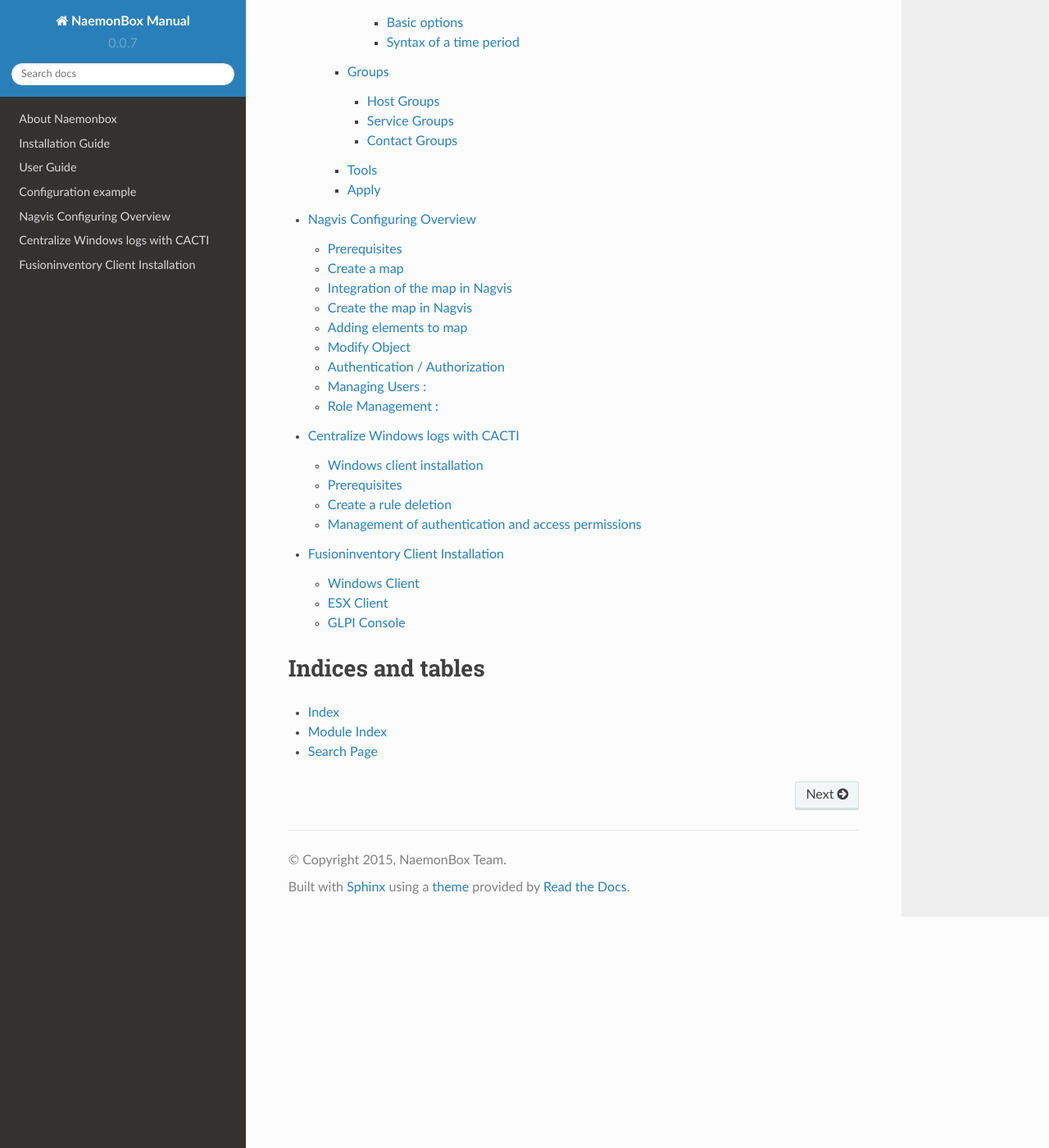
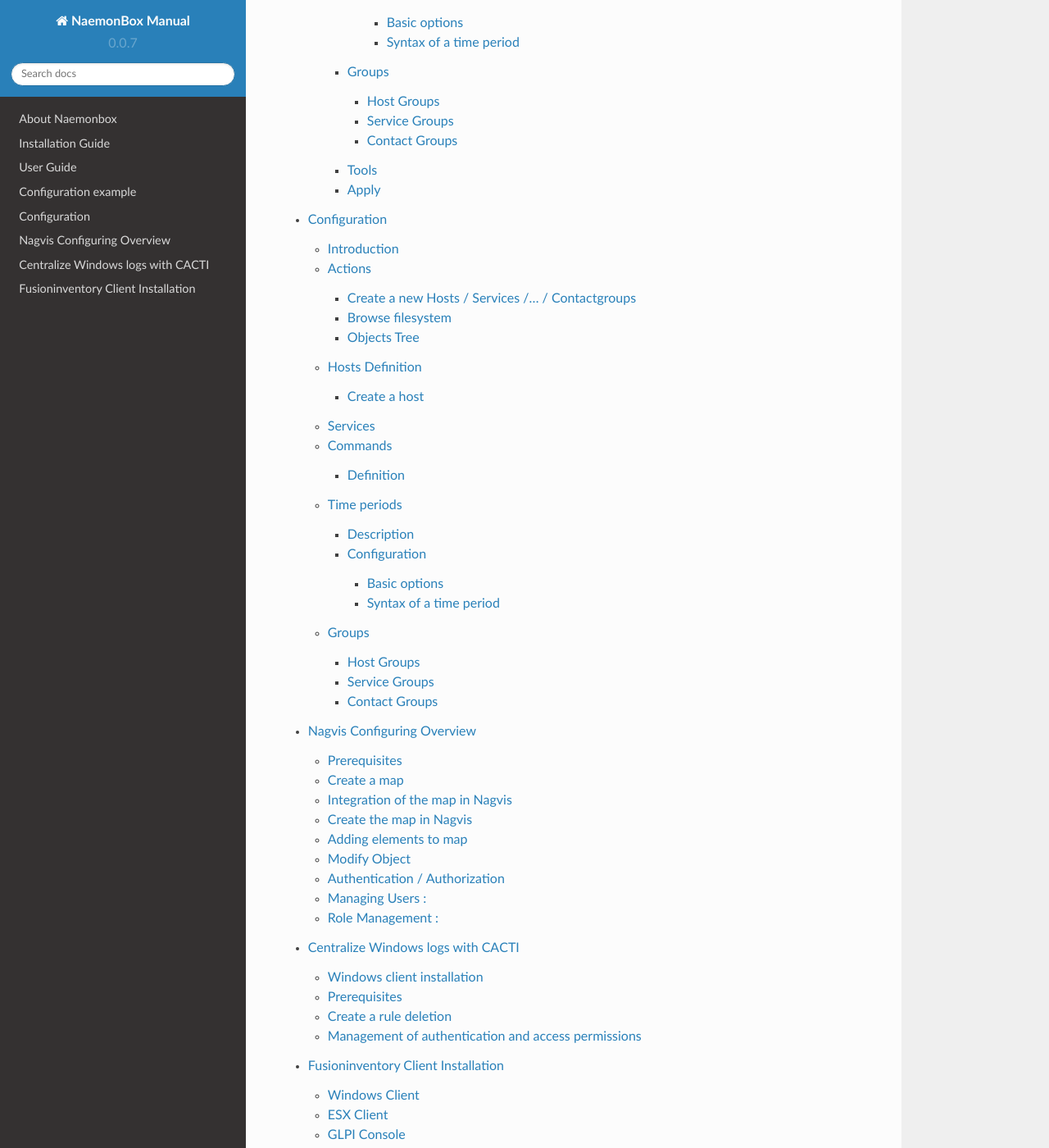
Before and after one commit to mgadi/naemonbox, a Sphinx documentation site: the page built from docs/source/index.rst, in a window 1280 px wide and 1400 px high, scrolled down 1224 px. Shown: the whole window at 82% size. Built offline with Sphinx 7.4.7 and the Read the Docs theme 2.0.0, drawn with Linux system fonts in a browser that asks for light colours; pages that are not in the unit, such as notebooks, are missing from menus.

Commit message:
Update index.rst

```diff
--- a/docs/source/04_Configuring_NaemonBox/index.rst
+++ b/docs/source/04_Configuring_NaemonBox/index.rst
@@ -9,3 +9,22 @@
    overview.rst
    windows_agent_installation.rst
    configuration/index.rst
+
+=============
+Configuration
+=============
+
+.. toctree::
+   :maxdepth: 2
+   :glob:
+
+   configuration/01_introduction.rst
+   configuration/02_actions.rst
+   configuration/03_hosts.rst
+   configuration/04_services.rst
+   configuration/05_commands.rst
+   configuration/06_Timeperiods.rst
+   configuration/07_groups.rst
+   08_contact.rst
+   09_tools.rst
+   10_Apply.rst
```
